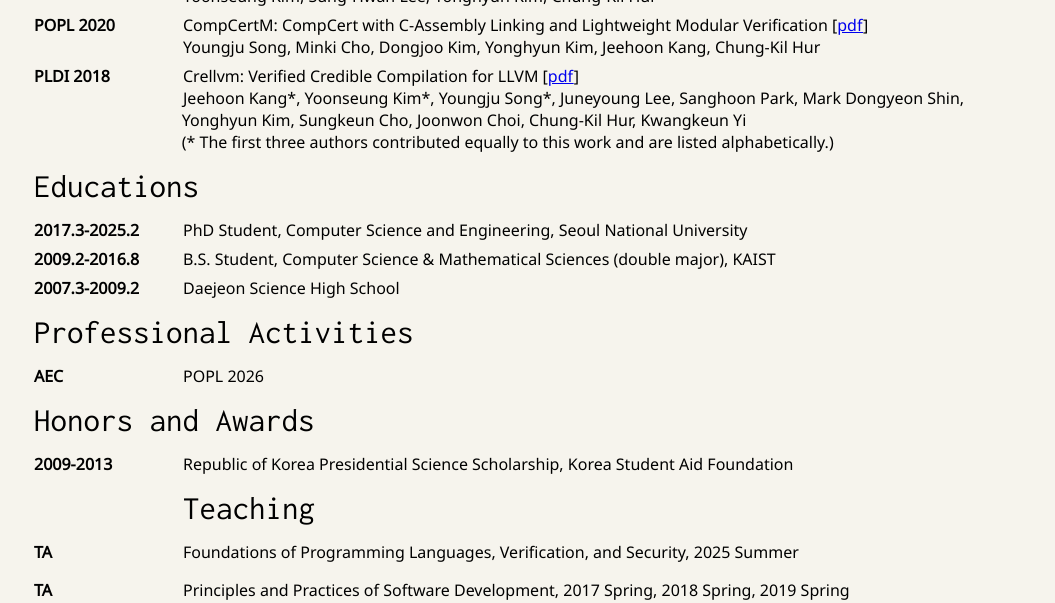
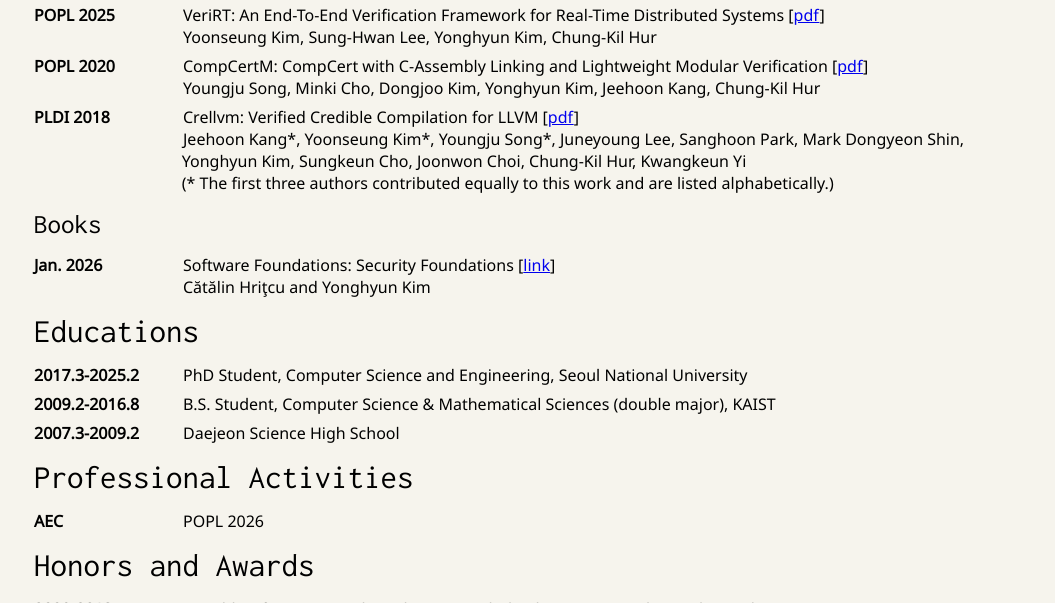
Before and after one commit to petrosyh/petrosyh.github.io, a plain HTML site: page index.html in a window 1280 px wide. Shown: the part 706-1309 px from the top of the page, without its empty margins (106-1161 px from the left). Drawn offline with Linux system fonts and the light colour scheme.

Commit message:
update cv & page

```diff
--- a/index.html
+++ b/index.html
@@ -9,7 +9,7 @@
   <link href='https://fonts.googleapis.com/css?family=Noto+Sans' rel='stylesheet'>
 
   <style>
-    header, .sectionheader, .ibody, .dl-papers {
+    header, .sectionheader, .subsectionheader, .ibody, .dl-papers {
       width: 1000px;
       margin-left: auto;
       margin-right: auto;
@@ -79,6 +79,15 @@
       font-family: 'Inconsolata';
       font-size: 33px;
       margin-bottom: 13px;
+      clear: both;
+    }
+
+    .subsectionheader {
+      text-align: left;
+      font-family: 'Inconsolata';
+      font-size: 27px;
+      margin-top: 10px;
+      margin-bottom: 10px;
     }
 
     .ibody {
@@ -107,7 +116,7 @@
       <div class="namebody">
       I am a Postdoctoral Researche at MPI-SP, studying formal method and security
       with <br>
-      <a href="https://catalin-hritcu.github.io/">Catalin Hritcu</a>.
+      <a href="https://catalin-hritcu.github.io/">Cătălin Hriţcu</a>.
       <br>
       Previously, I did my PhD at Seoul National University advised by
       <a href="https://sf.snu.ac.kr/gil.hur/">Chung-Kil Hur</a>.
@@ -138,6 +147,10 @@
     Publications
   </div>
 
+  <div class="subsectionheader">
+    Conferences
+  </div>
+
   <dl class="dl-papers">
 
       <dt class="dt-conf">POPL 2025 <br /> <br />  </dt> <dd class="dd-conf">
@@ -166,6 +179,18 @@
       <br>
       &nbsp;&nbsp;&nbsp;&nbsp;&nbsp;(* The first three authors contributed equally to this work and are listed alphabetically.)</dd>
 
+  </dl>
+
+  <div class="subsectionheader">
+    Books
+  </div>
+
+  <dl class="dl-papers">
+     <dt class="dt-conf">Jan. 2026 <br /> <br />  </dt> <dd class="dd-conf">
+      Software Foundations: Security Foundations
+      [<a href="https://softwarefoundations.cis.upenn.edu/secf-current/index.html" target="_blank">link</a>]
+      <br>
+      Cătălin Hriţcu and Yonghyun Kim</dd>
   </dl>
 
   <div class="sectionheader">
```
Also changed, not shown: 1 other file.
